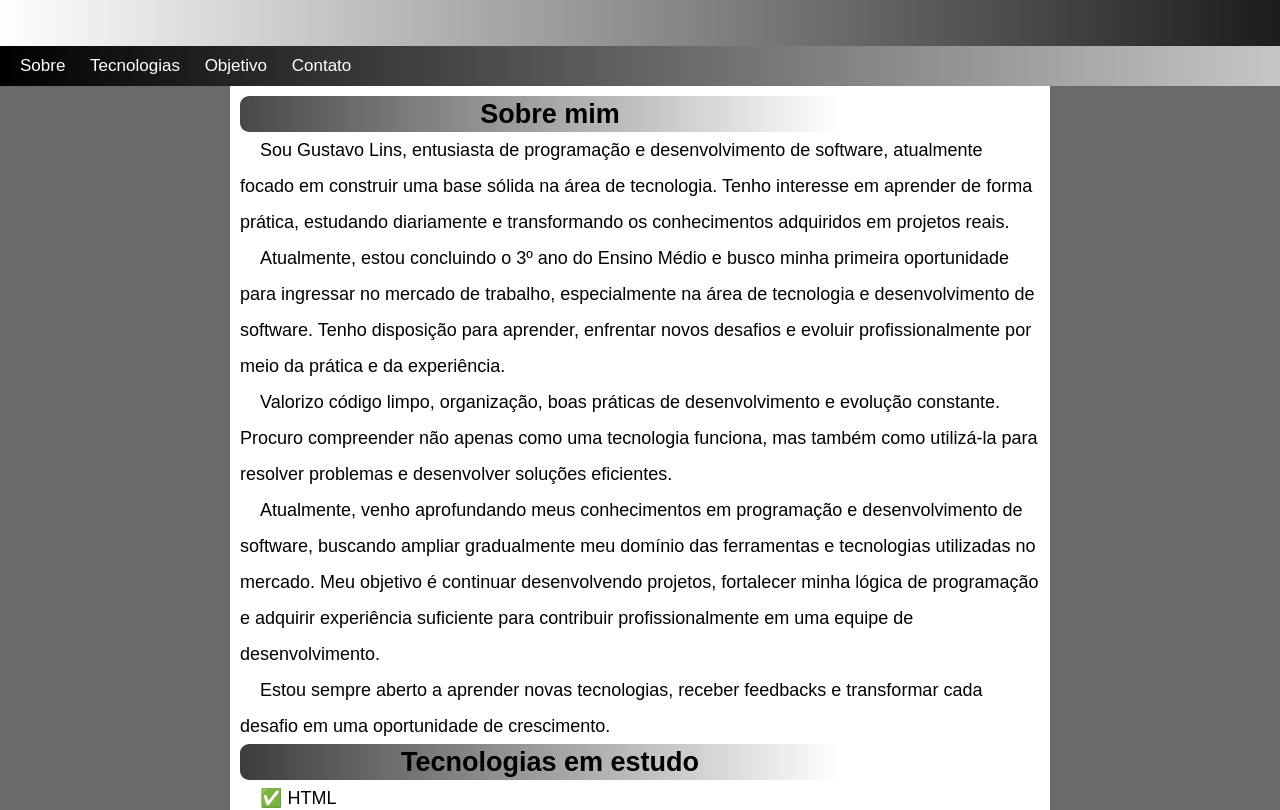
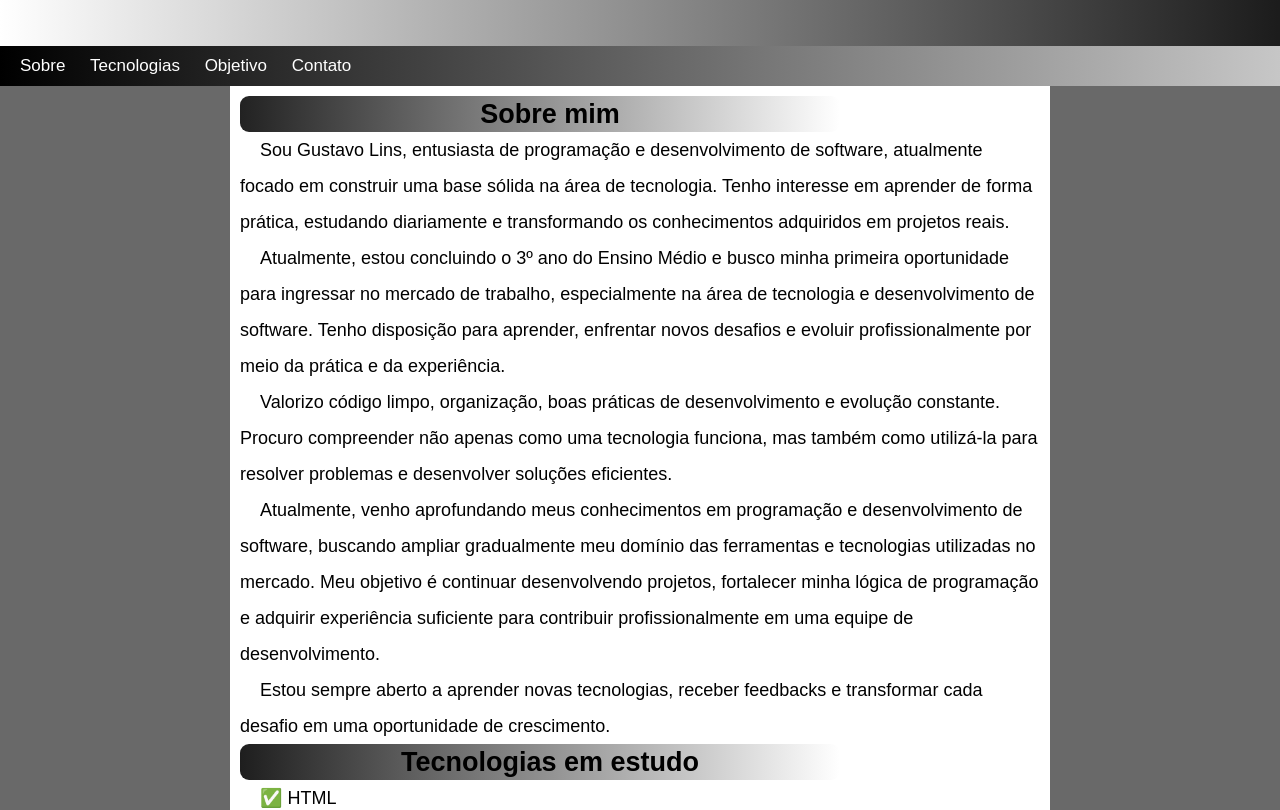
Before and after one commit to gustavolinsac-cloud/gustavolins.port, a plain HTML site: page index.html/index.html in a window 1280 px wide. Shown: the part 144-954 px from the top of the page. Drawn offline with Linux system fonts and the light colour scheme.

Commit message:
deixe a cor do h1 mais escura e menos transsparente

```diff
--- a/index.html/style.css
+++ b/index.html/style.css
@@ -55,7 +55,7 @@ ol{
 }
 
 article h1 {
-   background-image: linear-gradient(to left, white, rgba(0, 0, 0, 0.716));
+   background-image: linear-gradient(to left, rgb(255, 255, 255), rgba(0, 0, 0, 0.867));
    border-radius: 9px;
     text-align: center;
     max-width: 600px;
@@ -64,7 +64,7 @@ article h1 {
 }
 
 article h2{
-    background-image: linear-gradient(to left, white, rgba(0, 0, 0, 0.766));
+    background-image: linear-gradient(to left, white, rgba(0, 0, 0, 0.881));
     border-radius:9px ;
     text-align: center;
     max-width: 600px;
```
